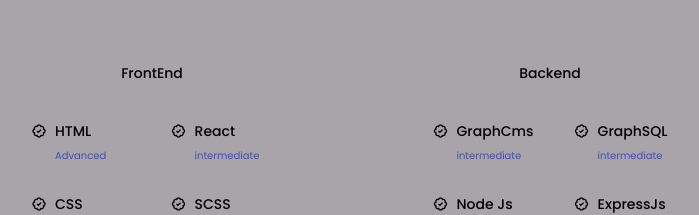
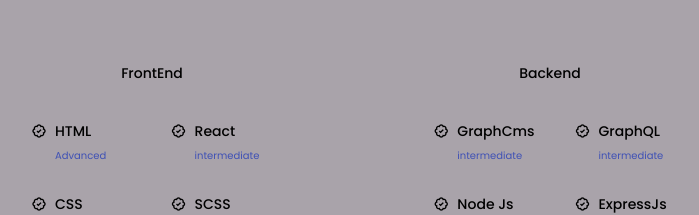
Before and after one commit to dash-09/MyPortFolioSite, a React (Create React App) app: page / in a window 1280 px wide. Shown: the part 1640-1855 px from the top of the page, without its empty margins (289-988 px from the left). Built offline with nearby package versions, Linux system fonts and the light colour scheme.

Commit message:
Update Backend.jsx

```diff
--- a/src/Components/Skills/Backend.jsx
+++ b/src/Components/Skills/Backend.jsx
@@ -34,7 +34,7 @@
           <div className="skills__data">
             <i class="bx bx-badge-check"></i>
             <div>
-              <h3 className="skills__name">GraphSQL</h3>
+              <h3 className="skills__name">GraphQL</h3>
               <span className="skills__level">intermediate</span>
             </div>
           </div>
```
